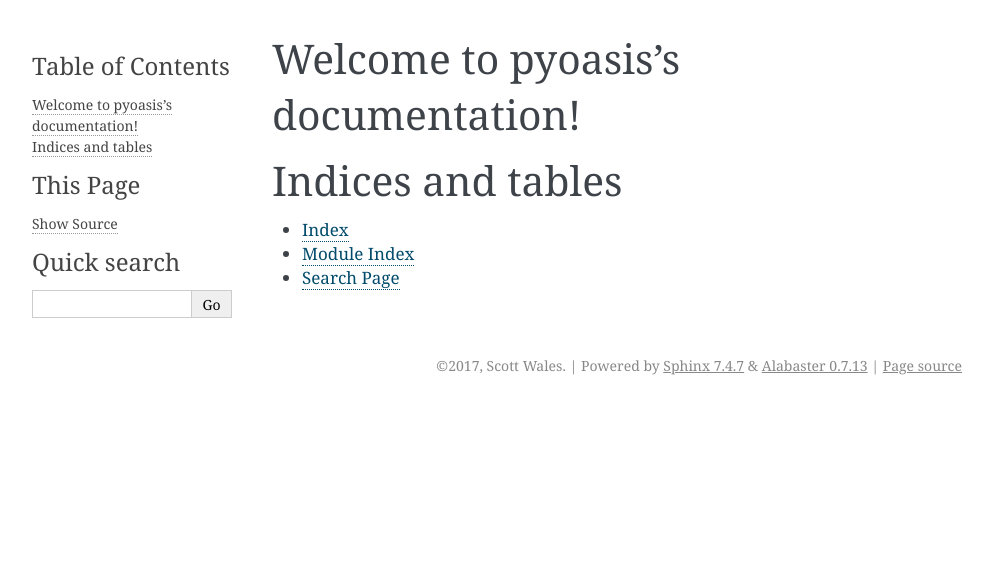
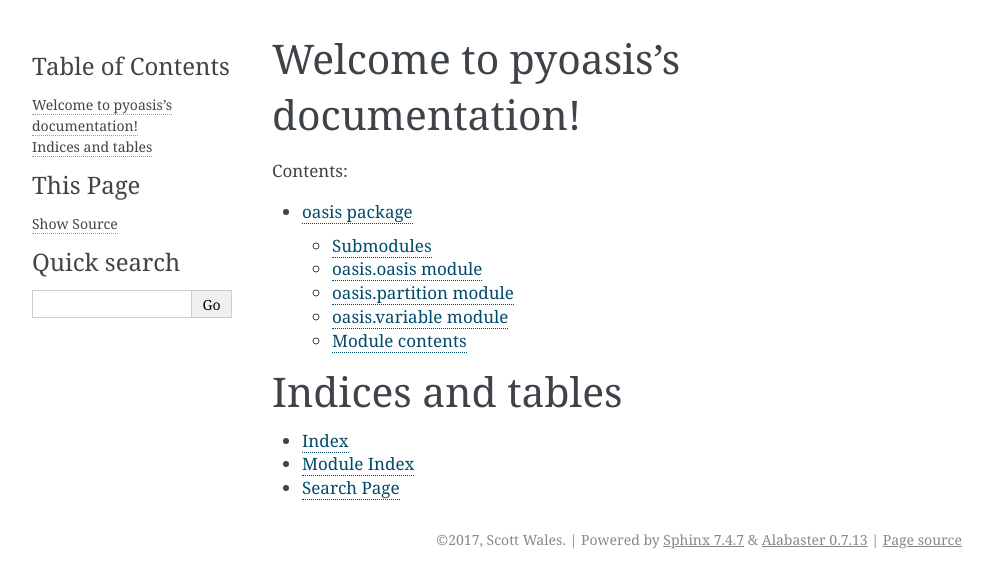
Before and after one commit to ScottWales/pyoasis, a Sphinx documentation site: the page built from doc/index.rst, in a window 1280 px wide. Shown: the top 588 px of the page, without its empty margins (148-1141 px from the left). Built offline with Sphinx 7.4.7, drawn with Linux system fonts in a browser that asks for light colours.

```diff
--- a/README.rst
+++ b/README.rst
@@ -59,8 +59,8 @@ Run tests::
 
 Build documentation::
 
-    python setup.py build_sphinx
-    firefox docs/_build/index.html
+    sphinx-apidoc -o doc/api oasis
+    make -C doc html
 
 Upload documentation::
 
--- /dev/null
+++ b/doc/api/modules.rst
@@ -0,0 +1,7 @@
+oasis
+=====
+
+.. toctree::
+   :maxdepth: 4
+
+   oasis
--- /dev/null
+++ b/doc/api/oasis.rst
@@ -0,0 +1,38 @@
+oasis package
+=============
+
+Submodules
+----------
+
+oasis\.oasis module
+-------------------
+
+.. automodule:: oasis.oasis
+    :members:
+    :undoc-members:
+    :show-inheritance:
+
+oasis\.partition module
+-----------------------
+
+.. automodule:: oasis.partition
+    :members:
+    :undoc-members:
+    :show-inheritance:
+
+oasis\.variable module
+----------------------
+
+.. automodule:: oasis.variable
+    :members:
+    :undoc-members:
+    :show-inheritance:
+
+
+Module contents
+---------------
+
+.. automodule:: oasis
+    :members:
+    :undoc-members:
+    :show-inheritance:
--- a/doc/index.rst
+++ b/doc/index.rst
@@ -10,6 +10,7 @@ Welcome to pyoasis's documentation!
    :maxdepth: 2
    :caption: Contents:
 
+   api/oasis
 
 
 Indices and tables
```
